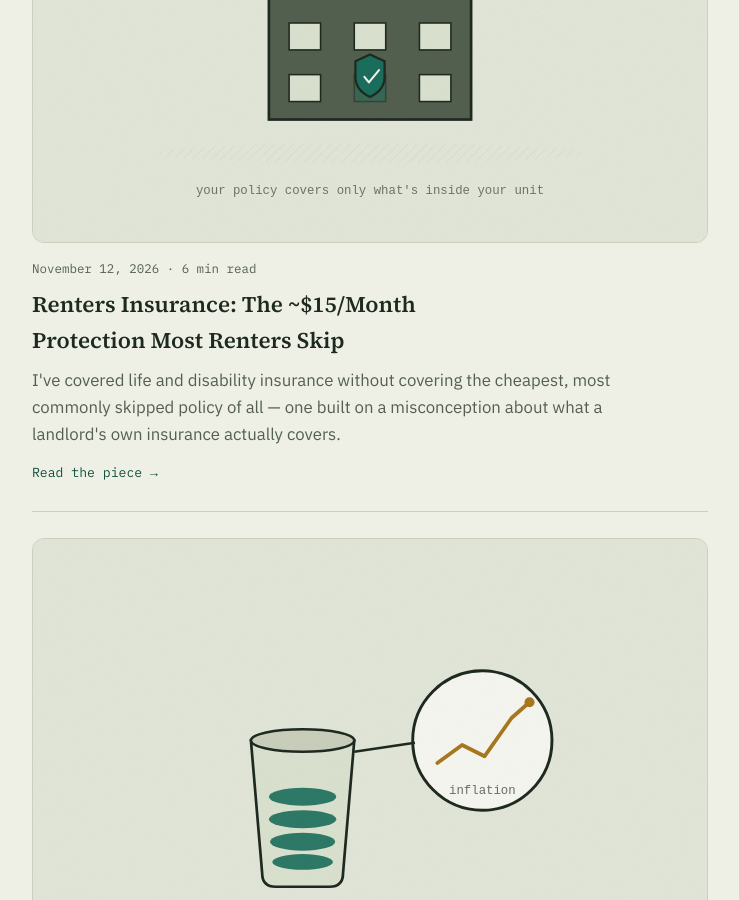
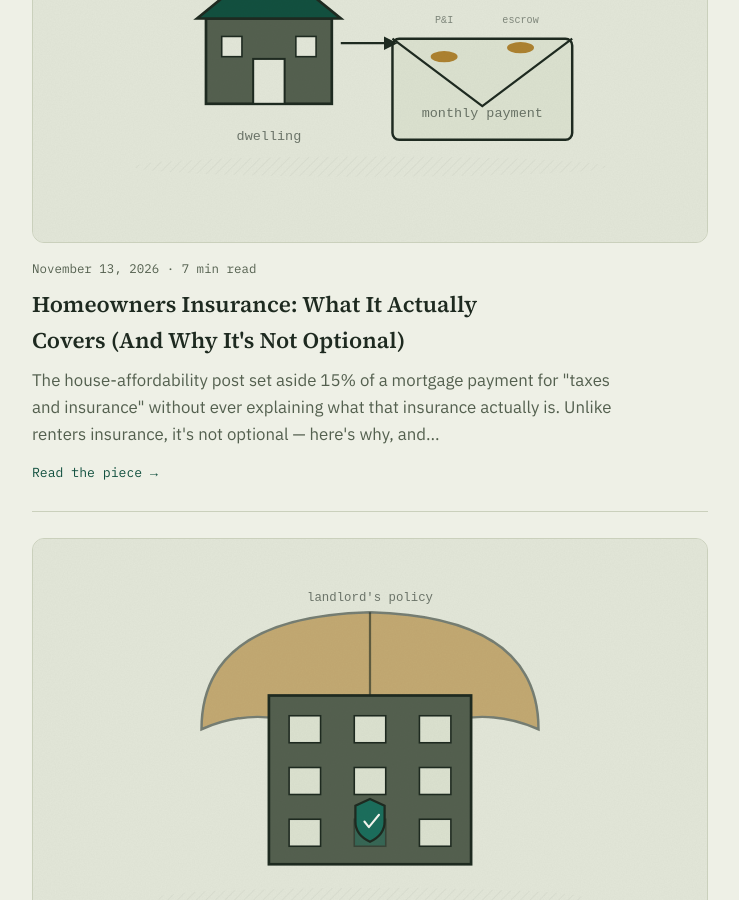
Before and after one commit to KevinKearns1/compound-notes, a Jekyll site: the page built from index.html, in a window 1280 px wide and 900 px high, scrolled down 1359 px. Shown: the whole window, without its empty margins (270-1009 px from the left). Built offline with Jekyll 4.4.1, drawn with Linux system fonts in a browser that asks for light colours; part of the change alters nothing that is shown.

Commit message:
Add post: Homeowners insurance -- what it covers and why it's not optional
Daily audit found the site fully clean again (zero broken links,
zero orphaned posts, zero voice slips, zero missing front-matter or
cover/image files across all 55 posts), so wrote today's post instead.
Closes a gap the house-affordability post left open: it set aside 15%
of a mortgage payment for "taxes and insurance" without ever
explaining what that insurance is. Covers the same categories as
renters insurance (dwelling, property, liability, additional living
expenses) plus the structure itself, verified the representative
annual cost range via web search against five independent sources
(ValuePenguin, NerdWallet, Bankrate, Insurify, HowMuch all cluster
$2,100-3,000/year depending on coverage and location) before
publishing.

Centers on two things renters insurance doesn't have an equivalent
for: dwelling coverage is based on rebuild cost, not market value or
purchase price (land doesn't burn down), and coverage is a mortgage
requirement, not optional -- a lapsed policy can trigger an expensive
lender-placed policy. Also explains the escrow mechanic: most
mortgage payments quietly bundle 1/12 of the annual premium (and
property tax) into one monthly payment, which is exactly the 15%
figure the house-affordability post used without explaining.

Links back to renters-insurance-explained and
how-much-house-can-you-afford; both updated with this post in their
own `related:` front matter for bidirectional discovery.

New cover art (homeowners-insurance.svg/.png): a house with a shield
over the roof, flowing into a single mortgage envelope split into
P&I and escrow -- caught and fixed an initial label-overlap issue
("P&Iescrow" running together) via headless-Chrome preview before
shipping.

Verified: clean Jekyll build, zero broken links across all 60
rendered pages.

Co-Authored-By: Claude Sonnet 5 <noreply@anthropic.com>
Claude-Session: https://claude.ai/code/session_01BBVAQBJGK5wp4bPG2d6npL

```diff
--- a/_posts/2026-11-09-how-much-house-can-you-afford.md
+++ b/_posts/2026-11-09-how-much-house-can-you-afford.md
@@ -12,7 +12,7 @@ reading_time: 7
 cover: /assets/images/covers/house-affordability.svg
 image: /assets/images/covers/house-affordability.png
 cover_alt: "A house sized by two overlapping gauges, one labeled 28% and one labeled 36%, with the smaller gauge determining the actual size of the house, illustrating how income and existing debt together set a home-affordability ceiling"
-related: [renting-vs-buying-a-home, what-is-apr, extra-mortgage-payments-or-invest]
+related: [renting-vs-buying-a-home, what-is-apr, extra-mortgage-payments-or-invest, homeowners-insurance-explained]
 ---
 
 I worked through [renting vs. buying]({{ '/renting-vs-buying-a-home/' | relative_url }}) assuming the home price in the comparison was already a reasonable one — I never actually explained how lenders, and most financial planning advice, land on what "reasonable" means. There's a specific, widely used rule for it, and the part that surprises people isn't the rule itself — it's how much an existing car payment or student loan can shrink the number.
--- a/_posts/2026-11-12-renters-insurance-explained.md
+++ b/_posts/2026-11-12-renters-insurance-explained.md
@@ -11,7 +11,7 @@ reading_time: 6
 cover: /assets/images/covers/renters-insurance.svg
 image: /assets/images/covers/renters-insurance.png
 cover_alt: "An apartment building with a small shield covering only one unit's belongings inside it, while the building itself sits under a separate, larger umbrella, illustrating that a landlord's insurance covers the building, not a tenant's possessions"
-related: [first-paycheck-what-to-do, disability-insurance-explained, term-vs-whole-life-insurance, emergency-fund-how-much]
+related: [first-paycheck-what-to-do, disability-insurance-explained, term-vs-whole-life-insurance, emergency-fund-how-much, homeowners-insurance-explained]
 ---
 
 I've covered [life insurance]({{ '/term-vs-whole-life-insurance/' | relative_url }}) and [disability insurance]({{ '/disability-insurance-explained/' | relative_url }}) without covering the one most renters actually encounter first — cheaper than both, and skipped for a reason that doesn't hold up once you know what a landlord's own policy actually protects.
--- /dev/null
+++ b/_posts/2026-11-13-homeowners-insurance-explained.md
@@ -0,0 +1,52 @@
+---
+layout: post
+title: "Homeowners Insurance: What It Actually Covers (And Why It's Not Optional)"
+date: 2026-11-13
+description: >-
+  The house-affordability post set aside 15% of a mortgage payment
+  for "taxes and insurance" without ever explaining what that
+  insurance actually is. Unlike renters insurance, it's not optional —
+  here's why, and what the bill actually looks like.
+tags: [fundamentals, getting started]
+reading_time: 7
+cover: /assets/images/covers/homeowners-insurance.svg
+image: /assets/images/covers/homeowners-insurance.png
+cover_alt: "A house with a shield over it labeled dwelling, next to a smaller separate stack of coins flowing monthly into the same envelope as a mortgage payment, illustrating homeowners insurance bundled into an escrowed monthly payment"
+related: [renters-insurance-explained, how-much-house-can-you-afford, renting-vs-buying-a-home]
+---
+
+The [house-affordability post]({{ '/how-much-house-can-you-afford/' | relative_url }}) set aside roughly 15% of a mortgage payment for "taxes and insurance" without ever explaining what that insurance actually is. It's the homeowner's counterpart to [renters insurance]({{ '/renters-insurance-explained/' | relative_url }}) — covering a lot of the same ground, with one major difference: it isn't optional the way renters insurance often is.
+
+## The one-sentence version
+
+Homeowners insurance covers the structure of a home, its contents, and the owner's liability, at a representative national average of roughly $2,100-$3,000/year (varying widely by location and coverage amount), and — unlike renters insurance — it's a contractual requirement of nearly every mortgage, not a product a homeowner can simply choose to skip.
+
+<!--more-->
+
+## What it actually covers
+
+**Dwelling coverage** — the structure itself: walls, roof, built-in systems. If a covered event (fire, certain storm damage, and similar) damages or destroys the home, this pays to repair or rebuild it.
+
+**Personal property** — the same concept covered in the [renters insurance post]({{ '/renters-insurance-explained/' | relative_url }}), just for an owned home instead of a rental: furniture, electronics, belongings.
+
+**Liability** — protection if someone is injured on the property and the owner is found responsible, or the owner accidentally damages someone else's property.
+
+**Additional living expenses** — temporary housing costs if the home becomes uninhabitable from a covered event while it's being repaired.
+
+## The distinction that actually matters: dwelling coverage isn't the home's market value
+
+This is the detail most new homeowners get wrong in one direction or the other: **dwelling coverage is based on what it would cost to rebuild the structure — labor and materials — not the home's purchase price or market value.** Land doesn't burn down, and land value is often a meaningful share of a home's total price, especially in expensive markets. A $500,000 home might only need something like $300,000-350,000 of dwelling coverage, because the land underneath it was never at risk and was never part of what the policy needs to replace. Insuring for the full purchase price can mean paying for coverage that doesn't correspond to any real loss scenario; insuring for too little can mean a genuine shortfall if the home actually needs to be rebuilt. This is worth getting an actual rebuild-cost estimate for, rather than assuming the number on a recent appraisal or the purchase price is the right figure.
+
+## Why this one isn't optional
+
+A mortgage lender has a direct financial stake in the home — it's their collateral for the loan — and virtually every mortgage contract requires continuous homeowners insurance coverage for exactly that reason. Let the policy lapse, and a lender can, and sometimes will, purchase a far more expensive "force-placed" policy on the homeowner's behalf and bill them for it, with coverage that typically protects only the lender's interest, not the homeowner's belongings or liability. This is the real structural difference from renters insurance, which a lease might require but which doesn't come with a lender enforcing it directly.
+
+## The escrow mechanic — where the actual bill usually hides
+
+Most mortgage payments aren't just principal and interest. A large share of mortgages bundle roughly **1/12th of the annual homeowners insurance premium (and property tax) into the monthly mortgage payment itself**, held in an **escrow account** the lender manages, which then pays the insurer (and tax authority) directly once a year on the homeowner's behalf. In practice, this means homeowners insurance usually isn't a separate bill that shows up once a year — it's quietly part of the single monthly mortgage payment, which is exactly the "15% for taxes and insurance" piece from [the house-affordability post]({{ '/how-much-house-can-you-afford/' | relative_url }}). On a representative $2,500/year premium, that's roughly **$208/month** folded into the mortgage payment without a separate transaction ever appearing.
+
+One practical consequence worth knowing: escrow accounts get periodically recalculated against actual tax and insurance costs, and a premium increase (common after a claim, or just regional rate trends) can increase the total monthly mortgage payment at the next escrow analysis — even though the loan's principal and interest rate never changed. A homeowner who only ever looks at "my mortgage payment" as one number can be caught off guard by an increase that has nothing to do with the loan itself.
+
+## The takeaway
+
+Homeowners insurance covers mostly the same categories as renters insurance — property, liability, temporary living expenses — plus the structure itself, and it isn't a product homeowners get to opt out of the way renters sometimes can. The number that actually matters isn't the home's purchase price, it's the rebuild cost of the structure, and the bill itself is usually invisible, quietly folded into the monthly mortgage payment through escrow rather than arriving as its own separate expense. Worth understanding both pieces before assuming "my mortgage payment" tells the whole story of what a home actually costs each month.
```
Also changed, not shown: assets/images/covers/homeowners-insurance.png (added), assets/images/covers/homeowners-insurance.svg (added).
